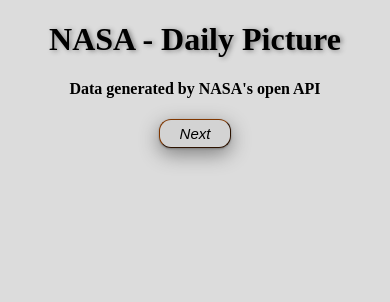
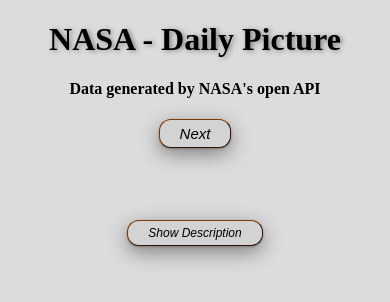
Before and after one commit to mattmcvay/NASA, a plain HTML site: page index.html in a window 390 px wide. Drawn offline with Linux system fonts and the light colour scheme; no server answers.

Commit message:
Added Show/Hide description button.
All 3 files updated.

```diff
--- a/index.html
+++ b/index.html
@@ -13,13 +13,10 @@
         <h4>
             Data generated by NASA's open API
         </h4>
-
             <!-- <button id="todaysPic" >
                 Today
             </button> -->
-
                 <div class="button">
-
                     <button id="nextDaysPic" class="buttonStyle">
                        Back
                     </button>
@@ -27,7 +24,6 @@
                     <button id="previousDaysPic"  class="buttonStyle">
                         Next
                     </button>
-
                 </div>
                 <br />
                 <br />
@@ -35,6 +31,9 @@
             <br />
         <div id="title"></div>
         <br />
+            <div id="showDescriptionButton">
+                <button id="Description" onclick='toggleDescriptionView()'>Show Description</button>
+            </div>
         <br />
         <div id="content"></div>
         <br />
--- a/script.js
+++ b/script.js
@@ -40,6 +40,22 @@
     document.getElementById('nextDaysPic').style.display= '';
 });
 
+// Toggle description
+function toggleDescriptionView() {
+    var b = document.getElementById('Description');
+    if(b.innerHTML === "Show Description")
+    {
+        b.innerHTML = "Hide Description";
+        document.getElementById('content').style.display = 'block';
+    }
+    else if(b.innerHTML === "Hide Description")
+    {
+        b.innerHTML = "Show Description"
+        document.getElementById('content').style.display = 'none';
+    }
+  }
+
+
 // An Async function to fetch dat from the API
 async function sendApiRequest(selectedDate){
     let API_KEY = "14jJHtSm5itokFDPHeXEsOPtjQdRsmV6VBaqd57u";
@@ -75,8 +91,6 @@
     }
     else if(data.media_type == 'video')
     {
-        //document.querySelector('#pic').innerHTML = `<br /> Click on the following URL: <a href='${data.url}' target=" blank">${data.url}</a>`;
-        // works width="420" height="345"
         document.querySelector('#pic').innerHTML = `<iframe width="853" height="505"  class="videowrapper" src="${data.url}">
         </iframe>`;
     }
--- a/style.css
+++ b/style.css
@@ -30,7 +30,6 @@
     margin-right: 60px;
 }
 
-
 #pic {
     text-align: center;
 }
@@ -58,6 +57,27 @@
     font-weight: bold;
 }
 
+#showDescriptionButton {
+    text-align: center;
+    visibility: hidden;
+    font-style: italic;
+}
+
+#content{
+    display: '';
+}
+
+#Description{
+    color: black;
+    background-color:lightgray;
+    border-color: rgb(128, 55, 0);
+    border-width: 1.5px;
+    font-style: italic;
+    font-size: 12px;
+    padding: 5px 20px;
+    border-radius: 12px;
+    box-shadow: 0 1px 2px 0 gray, 0 6px 20px 0 gray;
+}
 
 @media  (max-width: 760px) {
 
@@ -85,4 +105,16 @@
         margin-left: auto;
     }
 
-  }
+    #title{
+        text-align: center;
+        font-size: 25px;
+        font-weight: bold;
+        text-shadow: 2px 1px 5px gray;
+    }
+
+    #showDescriptionButton {
+        text-align: center;
+        visibility: visible;
+    }
+
+}
```
